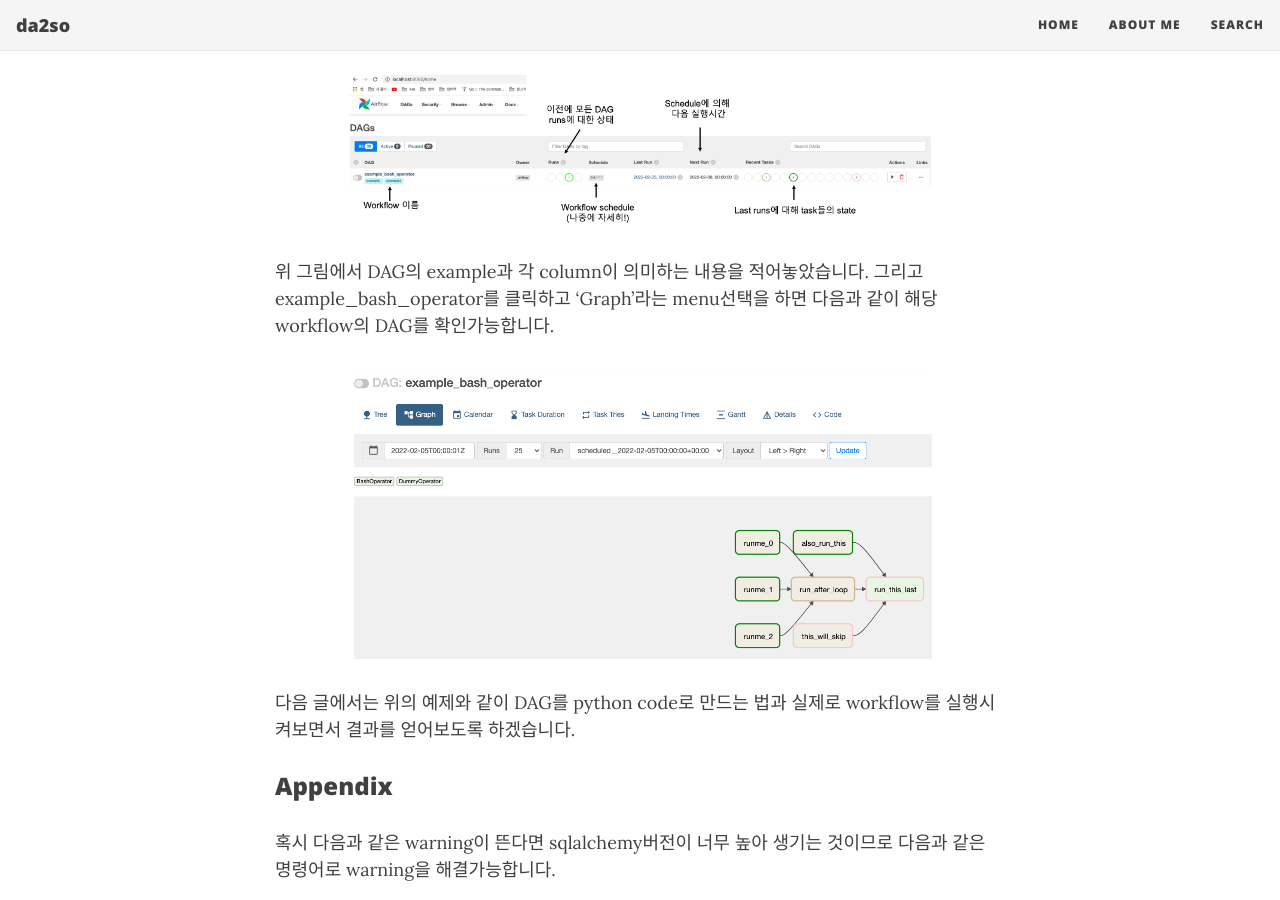
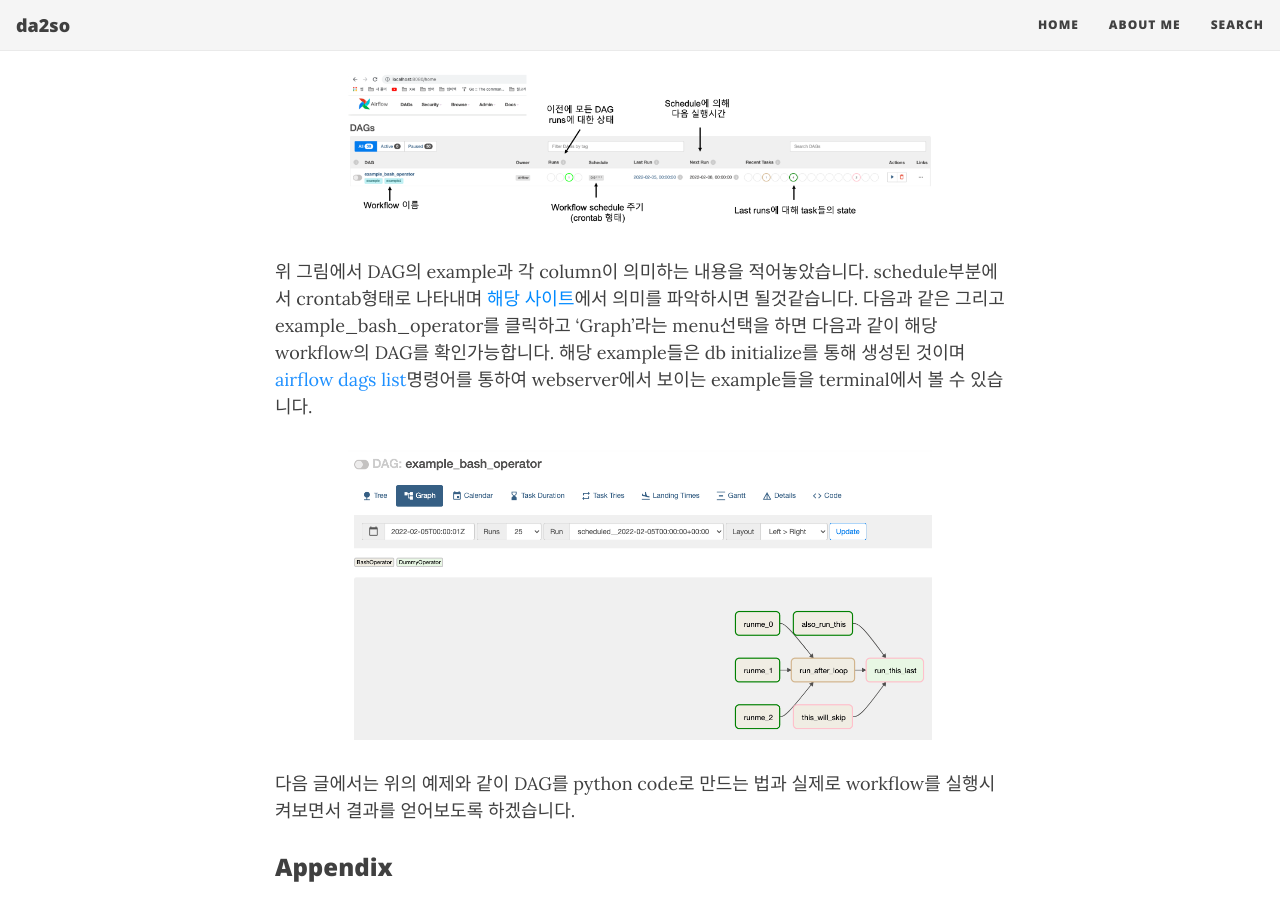
Before and after one commit to da2so/da2so.github.io, a Jekyll site: the page built from _posts/2022-01-25-Airflow1.md, in a window 1280 px wide and 900 px high, scrolled down 6523 px. Built offline with Jekyll 4.4.1, drawn with Linux system fonts in a browser that asks for light colours; nearby versions of some CDN libraries.

Commit message:
Update files

```diff
--- a/_posts/2022-01-25-Airflow1.md
+++ b/_posts/2022-01-25-Airflow1.md
@@ -142,8 +142,7 @@ Admin계정으로 user를 생성하였고 username과 password는 동일하게 a
 ![1](https://da2so.github.io/assets/post_img/2022-01-25-Airflow1/11.png){: .mx-auto.d-block width="80%" :}
 
 
-위 그림에서 DAG의 example과 각 column이 의미하는 내용을 적어놓았습니다. 그리고 example_bash_operator를 클릭하고 'Graph'라는 menu선택을 하면 다음과 같이 해당 workflow의 DAG를 확인가능합니다.
-
+위 그림에서 DAG의 example과 각 column이 의미하는 내용을 적어놓았습니다. schedule부분에서 crontab형태로 나타내며 [해당 사이트](https://crontab.guru/)에서 의미를 파악하시면 될것같습니다. 다음과 같은 그리고 example_bash_operator를 클릭하고 'Graph'라는 menu선택을 하면 다음과 같이 해당 workflow의 DAG를 확인가능합니다. 해당 example들은 db initialize를 통해 생성된 것이며 <span style="color:DodgerBlue">airflow dags list</span>명령어를 통하여 webserver에서 보이는 example들을 terminal에서 볼 수 있습니다.
 
 
 ![1](https://da2so.github.io/assets/post_img/2022-01-25-Airflow1/13.png){: .mx-auto.d-block width="80%" :}
```
Also changed, not shown: assets/post_img/2022-01-25-Airflow1/11.png.
